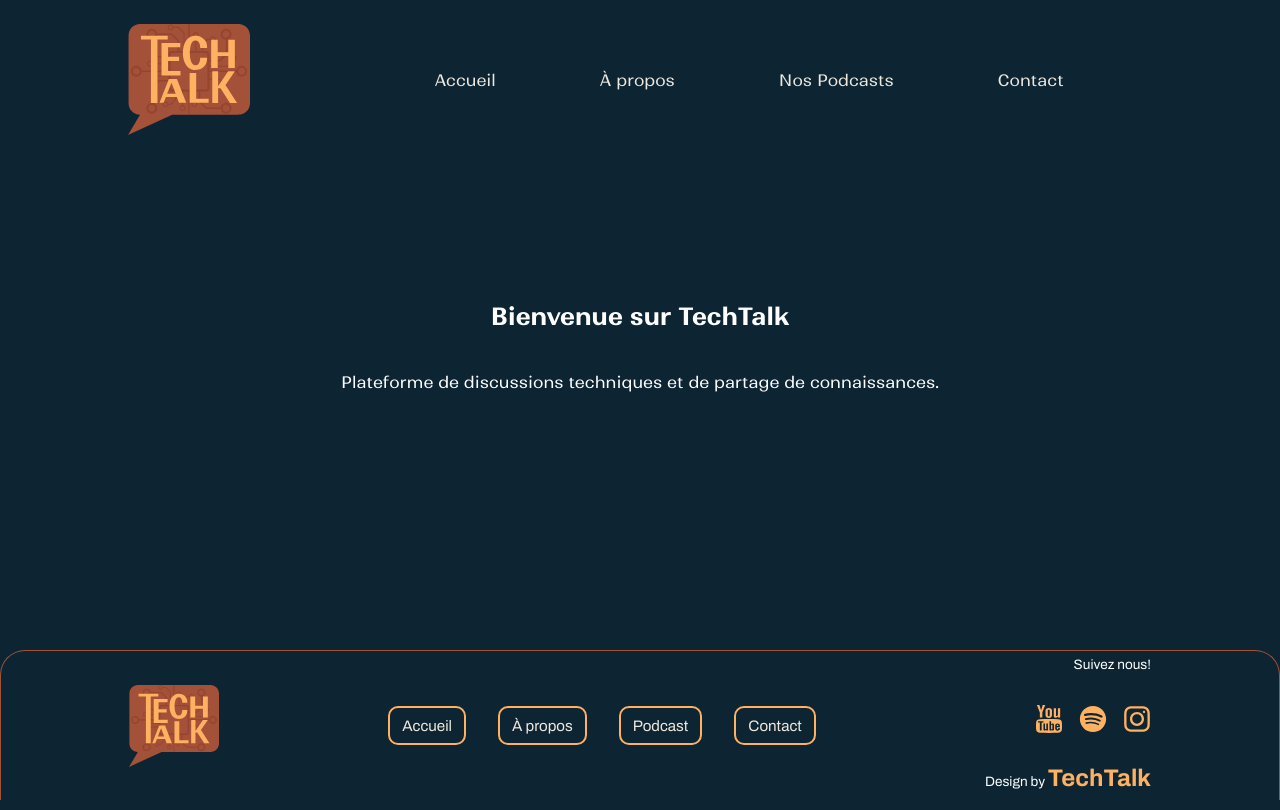
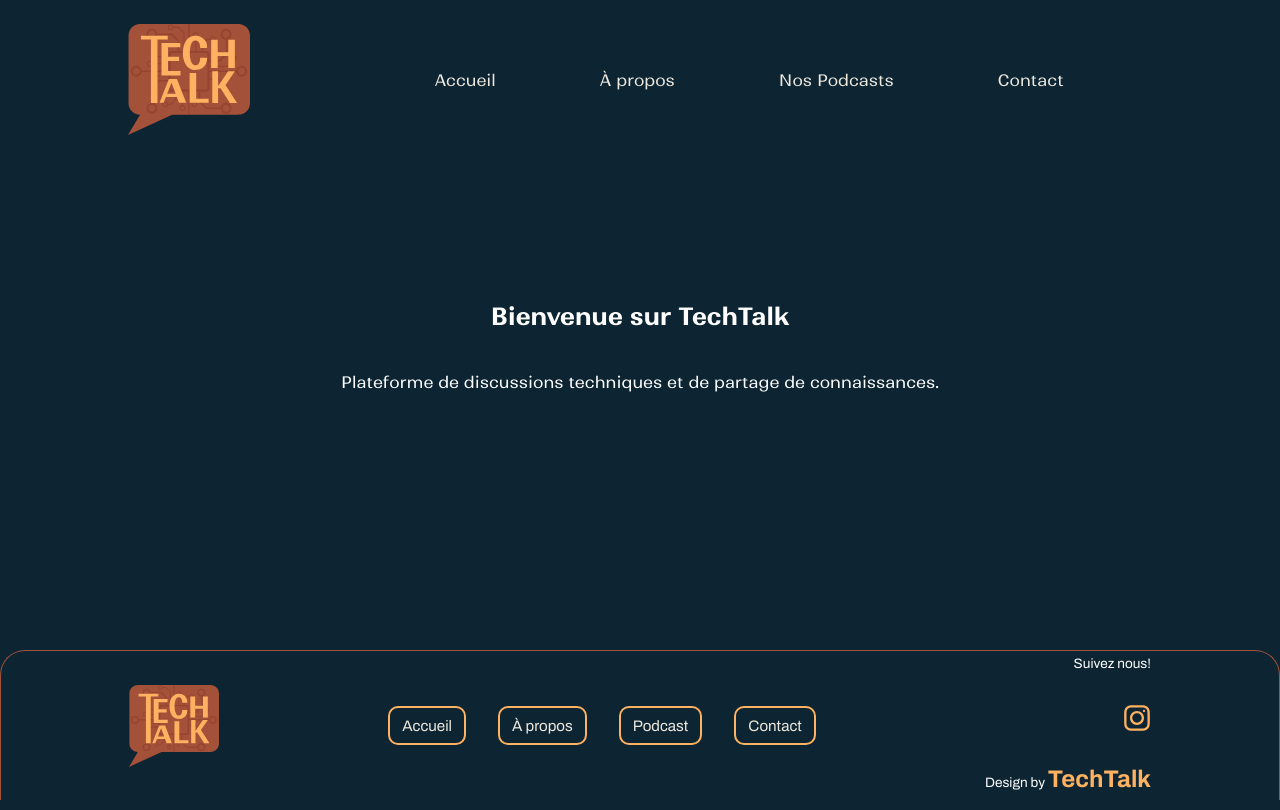
Before and after one commit to Mayel-0/Tech_Talk-Remaster-JS, a Next.js app: page / in a window 1280 px wide. Built offline with nearby package versions, Linux system fonts and the light colour scheme.

Commit message:
add link insta

```diff
--- a/src/components/Footer.tsx
+++ b/src/components/Footer.tsx
@@ -19,15 +19,20 @@ export default function Footer() {
       <div>
         <p>Suivez nous!</p>
         <div>
-          <div>
+          {/*<div>
             <img src="/svg/youtube.svg" alt="Logo YouTube"/>
           </div>
           <div>
             <img src="/svg/spotify.svg" alt="Logo Spotify"/>
-          </div>
-          <div>
-            <img src="/svg/instagram.svg" alt="Logo Instagram"/>
-          </div>
+          </div>*/}
+          <a href="https://www.instagram.com/techtalk.student/"
+            target="_blank"
+            rel="noopener noreferrer"
+          >
+            <div>
+              <img src="/svg/instagram.svg" alt="Logo Instagram"/>
+            </div>
+          </a>
         </div>
         <p>
           Design by <span>TechTalk</span>
```
